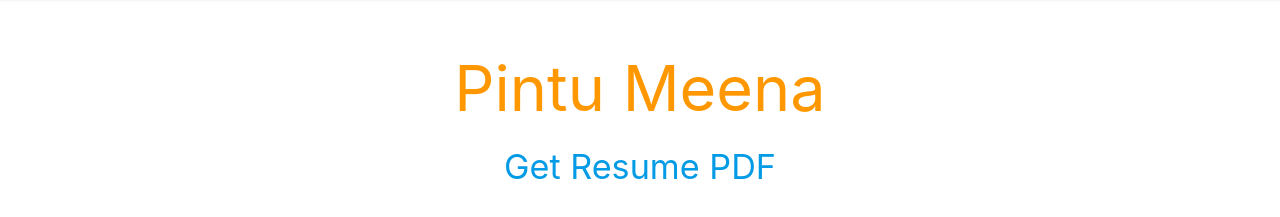
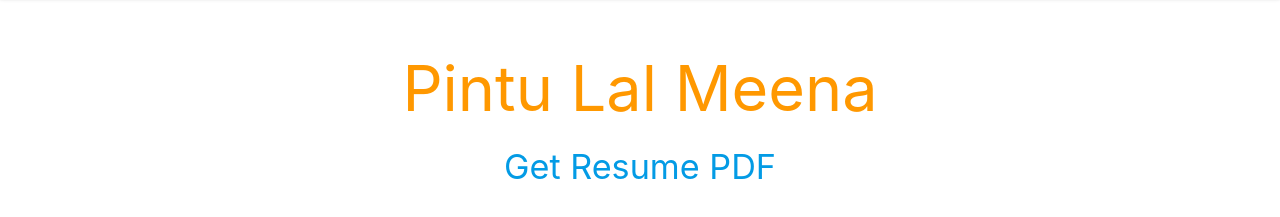
Before and after one commit to Pintulalm/Pintulalm.github.io, a plain HTML site: page docs/index.html in a window 1280 px wide. Shown: the part 67-284 px from the top of the page. Drawn offline with nearby package versions, Linux system fonts and the light colour scheme; a script that the page names is missing.

Commit message:
Update from https://github.com/Meenapintu/yehigo/commit/ae327198049786bfbbf812bb1dd1abfa2b75ad9d

```diff
--- a/docs/index.html
+++ b/docs/index.html
@@ -4,7 +4,7 @@
 <head>
     <meta http-equiv="Content-Type" content="text/html; charset=UTF-8" />
     <meta name="viewport" content="width=device-width, initial-scale=1, maximum-scale=1.0" />
-    <title>Pintu Meena : software programs and service tools </title>
+    <title>Pintu Lal Meena : Software programs and service tools </title>
 	<meta name="description" content="software engineer, algorithms design,data-structure etc">
     <meta name="programming " content="c++, c , android ,java, nodejs, nginx, MongoDb,Mysql,javascript,IOT firmware">
 
@@ -39,7 +39,7 @@
     </nav>
     <div class="section no-pad-bot" id="index-banner">
         <div class="container">
-            <h1 class="header center orange-text">Pintu Meena</h1>
+            <h1 class="header center orange-text">Pintu Lal Meena</h1>
 	<h4 class="header center orange-text" ><a href="https://blog.yehigo.com/p/Resume_pintu_meena.pdf">Get Resume PDF</a></h4>
         </div>
     </div>
```
